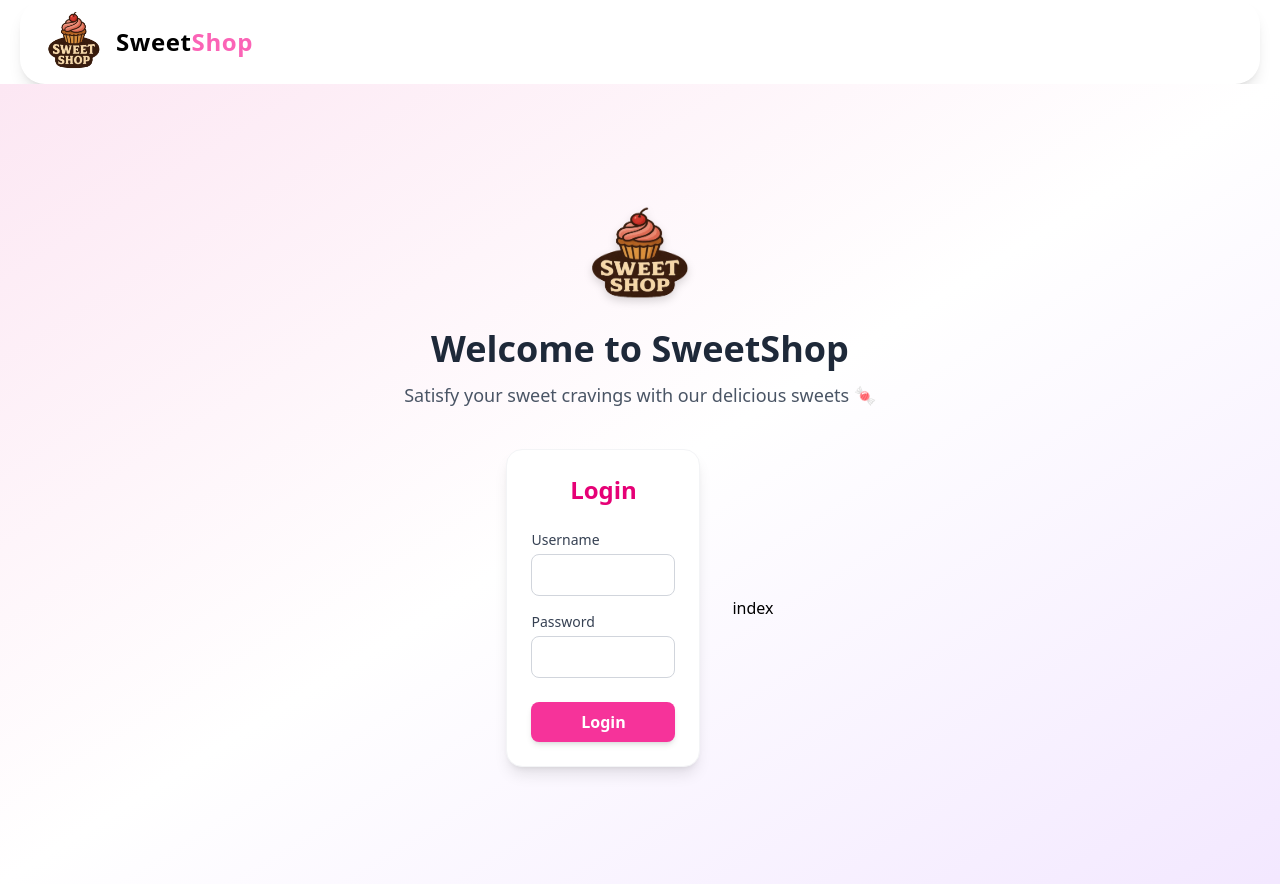
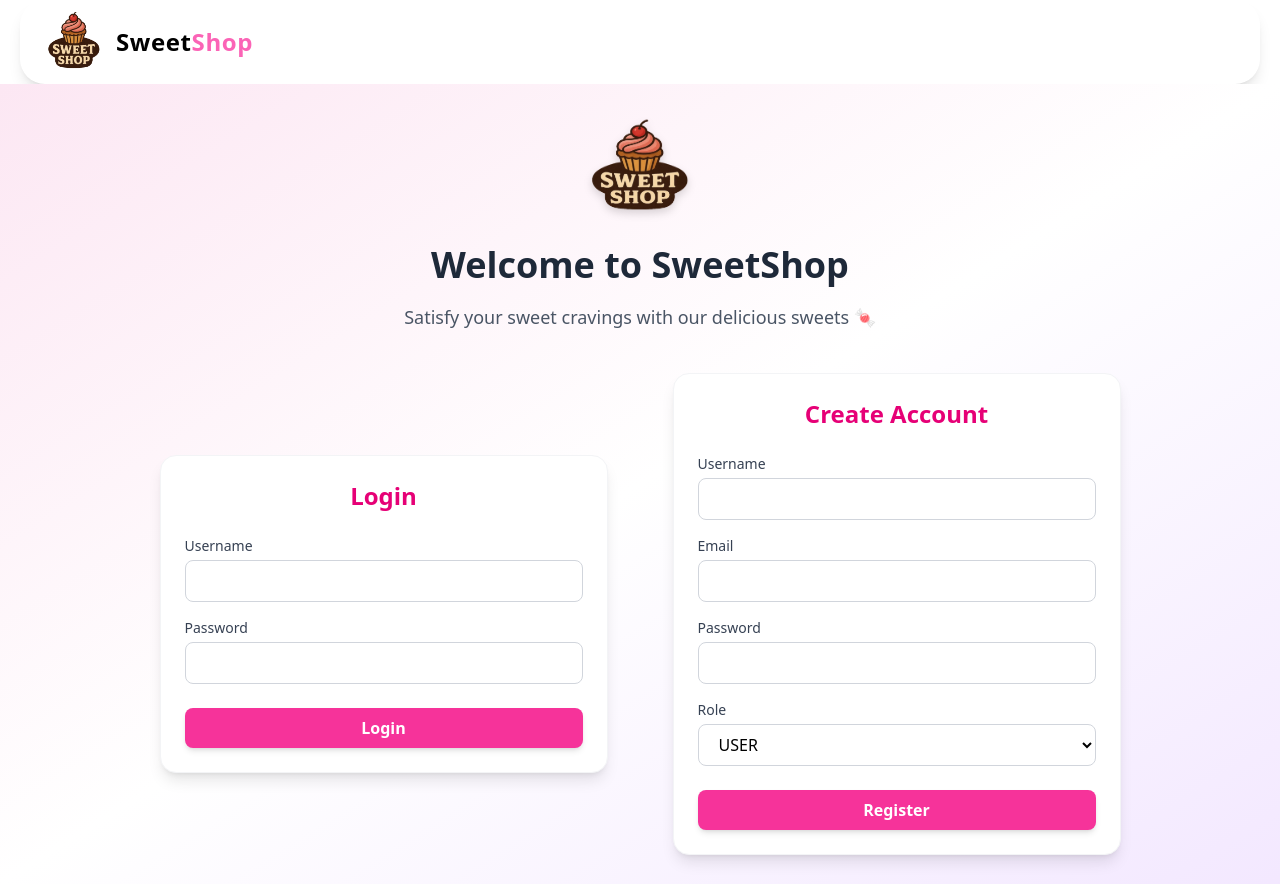
Before and after one commit to chandukommineni/Sweet-Shop-Management-System, a React (Vite) app in the folder frontend/: page / in a window 1280 px wide. Built offline with nearby package versions, Linux system fonts and the light colour scheme.

Commit message:
feat: Register component is complement therefore authentication component are completed

```diff
--- a/frontend/src/App.jsx
+++ b/frontend/src/App.jsx
@@ -7,8 +7,9 @@ import { ToastContainer } from 'react-toastify'
 const App = () => {
   return (
     <>
+      <ToastContainer autoClose={1500}/>
     <Navbar/>
-    <ToastContainer autoClose={1500}/>
+
     <Routes>
       <Route path='/' element={<HomePage/>}/>
       <Route path='/dashboard' element={<DashBoardPage/>}/>
--- a/frontend/src/components/Navbar/index.jsx
+++ b/frontend/src/components/Navbar/index.jsx
@@ -5,9 +5,13 @@ const Navbar = () => {
   const { user } = useSelector((state) => state.auth);
   const dispatch = useDispatch();
 
+  const handleLogout = () => {
+    dispatch(logout());
+
+  };
+
   return (
     <nav className="flex justify-between items-center px-6 py-3 shadow-lg md:rounded-[25px] md:mx-5">
-
       <div className="flex items-center gap-3">
         <img
           src="/logo.png"
@@ -19,14 +23,13 @@ const Navbar = () => {
         </h1>
       </div>
 
-
       {user && (
         <div className="flex items-center gap-5">
           <span className="text-sm ">
             Welcome, <span className="font-semibold">{user.userName}</span>
           </span>
           <button
-            onClick={() => dispatch(logout())}
+            onClick={handleLogout}
             className="bg-pink-500 text-white hover:bg-pink-600 transition-colors px-4 py-2 rounded-lg text-sm font-medium shadow-sm"
           >
             Logout
--- a/frontend/src/components/Register/index.jsx
+++ b/frontend/src/components/Register/index.jsx
@@ -1,9 +1,125 @@
-import React from 'react'
+// src/components/Register/index.jsx
+import { useState } from "react";
 
-const index = () => {
+const Register = ({ onSubmit }) => {
+  const [formData, setFormData] = useState({
+    userName: "",
+    email: "",
+    password: "",
+    role: "USER",
+  });
+
+  const handleChange = (e) => {
+    const { name, value } = e.target;
+    setFormData((prev) => ({ ...prev, [name]: value }));
+  };
+
+  const handleSubmit = (e) => {
+    e.preventDefault();
+    onSubmit(formData);
+    setFormData({
+      userName: "",
+      email: "",
+      password: "",
+      role: "USER",
+    });
+  };
+
   return (
-    <div>index</div>
-  )
-}
+    <form
+      onSubmit={handleSubmit}
+      className="w-full md:w-[50%]  max-w-md bg-white rounded-2xl shadow-lg p-6 border border-gray-100"
+    >
+      <h2 className="text-2xl font-bold text-center text-pink-600 mb-6">
+        Create Account
+      </h2>
 
-export default index
+      {/* Username */}
+      <div className="mb-4">
+        <label
+          htmlFor="userName"
+          className="block text-sm font-medium text-gray-700 mb-1"
+        >
+          Username
+        </label>
+        <input
+          id="userName"
+          name="userName"
+          type="text"
+          value={formData.userName}
+          onChange={handleChange}
+          required
+          className="w-full px-4 py-2 rounded-lg border border-gray-300 focus:ring-2 focus:ring-pink-400 focus:outline-none"
+        />
+      </div>
+
+      {/* Email */}
+      <div className="mb-4">
+        <label
+          htmlFor="email"
+          className="block text-sm font-medium text-gray-700 mb-1"
+        >
+          Email
+        </label>
+        <input
+          id="email"
+          name="email"
+          type="email"
+          value={formData.email}
+          onChange={handleChange}
+          required
+          className="w-full px-4 py-2 rounded-lg border border-gray-300 focus:ring-2 focus:ring-pink-400 focus:outline-none"
+        />
+      </div>
+
+      {/* Password */}
+      <div className="mb-4">
+        <label
+          htmlFor="password"
+          className="block text-sm font-medium text-gray-700 mb-1"
+        >
+          Password
+        </label>
+        <input
+          id="password"
+          name="password"
+          type="password"
+          value={formData.password}
+          onChange={handleChange}
+          required
+          className="w-full px-4 py-2 rounded-lg border border-gray-300 focus:ring-2 focus:ring-pink-400 focus:outline-none"
+        />
+      </div>
+
+      {/* Role */}
+      <div className="mb-6">
+        <label
+          htmlFor="role"
+          className="block text-sm font-medium text-gray-700 mb-1"
+        >
+          Role
+        </label>
+        <select
+          id="role"
+          name="role"
+          value={formData.role}
+          onChange={handleChange}
+          className="w-full px-4 py-2 rounded-lg border border-gray-300 focus:ring-2 focus:ring-pink-400 focus:outline-none"
+        >
+          <option value="USER">USER</option>
+          <option value="ADMIN">ADMIN</option>
+        </select>
+      </div>
+
+      {/* Submit Button */}
+      <button
+        type="submit"
+        className="w-full py-2 bg-pink-500 hover:bg-pink-600 text-white font-semibold rounded-lg shadow-md transition-all duration-300"
+      >
+        Register
+      </button>
+    </form>
+  );
+};
+
+export default Register;
--- a/frontend/src/main.jsx
+++ b/frontend/src/main.jsx
@@ -5,6 +5,7 @@ import App from './App.jsx'
 import { BrowserRouter } from 'react-router-dom'
 import { Provider } from 'react-redux'
 import {store} from './store/store.js'
+import 'react-toastify/dist/ReactToastify.css';
 createRoot(document.getElementById('root')).render(
   <Provider store={store}>
     <BrowserRouter>
--- a/frontend/src/pages/HomePage/index.jsx
+++ b/frontend/src/pages/HomePage/index.jsx
@@ -34,19 +34,30 @@ const HomePage = () => {
     }
   };
 
+  const handleRegister = async (data) => {
+    try {
+      const response = await Api.post("/auth/register", data);
+      if (response.status === 201) {
+        toast.success("Registration successful! Please log in.");
+      }
+    } catch (error) {
+      toast.error("Registration failed. Please try again.");
+      console.error("Registration failed:", error);
+    }
+  };
+
   return (
     <div className="min-h-screen flex flex-col items-center justify-center bg-gradient-to-br from-pink-100 via-white to-purple-100 px-4">
-
+      {/* Header */}
       <div className="text-center mb-10">
-
         <img
           src="/logo.png"
           alt="SweetShop Logo"
           className="h-28 w-28 mx-auto mb-4 drop-shadow-lg"
         />
 
-
-        <h2 className="text-3xl md:text-4xl font-extrabold text-gray-800 mb-3">
+        {/* Fixed height for heading */}
+        <h2 className="text-3xl md:text-4xl font-extrabold text-gray-800 mb-3 h-12 flex items-center justify-center">
           <Typewriter
             words={["Welcome to SweetShop"]}
             cursor={false}
@@ -56,15 +67,15 @@ const HomePage = () => {
           />
         </h2>
 
-
-        <p className="text-gray-600 text-lg">
+        {/* Fixed height for paragraph */}
+        <p className="text-gray-600 text-lg h-8 flex items-center justify-center">
           <Typewriter
             words={[
               "Satisfy your sweet cravings with our delicious sweets 🍬",
               "Freshly baked, just for you 🧁",
               "The sweetest place in town 🍫",
             ]}
-            loop={0} // infinite loop
+            loop={0}
             cursor={false}
             typeSpeed={70}
             deleteSpeed={50}
@@ -73,9 +84,12 @@ const HomePage = () => {
         </p>
       </div>
 
-      <div className="flex flex-col md:flex-row gap-8 justify-center items-center">
+      {/* Forms container */}
+      <div className="flex flex-col md:flex-row gap-8 justify-center items-center w-[90%]">
         <Login onSubmit={handleLogin} />
-        <Register />
+        <div className="hidden md:block w-px bg-gray-300"></div>
+        <div className="block md:hidden h-px bg-gray-300 w-full"></div>
+        <Register onSubmit={handleRegister} />
       </div>
     </div>
   );
```
